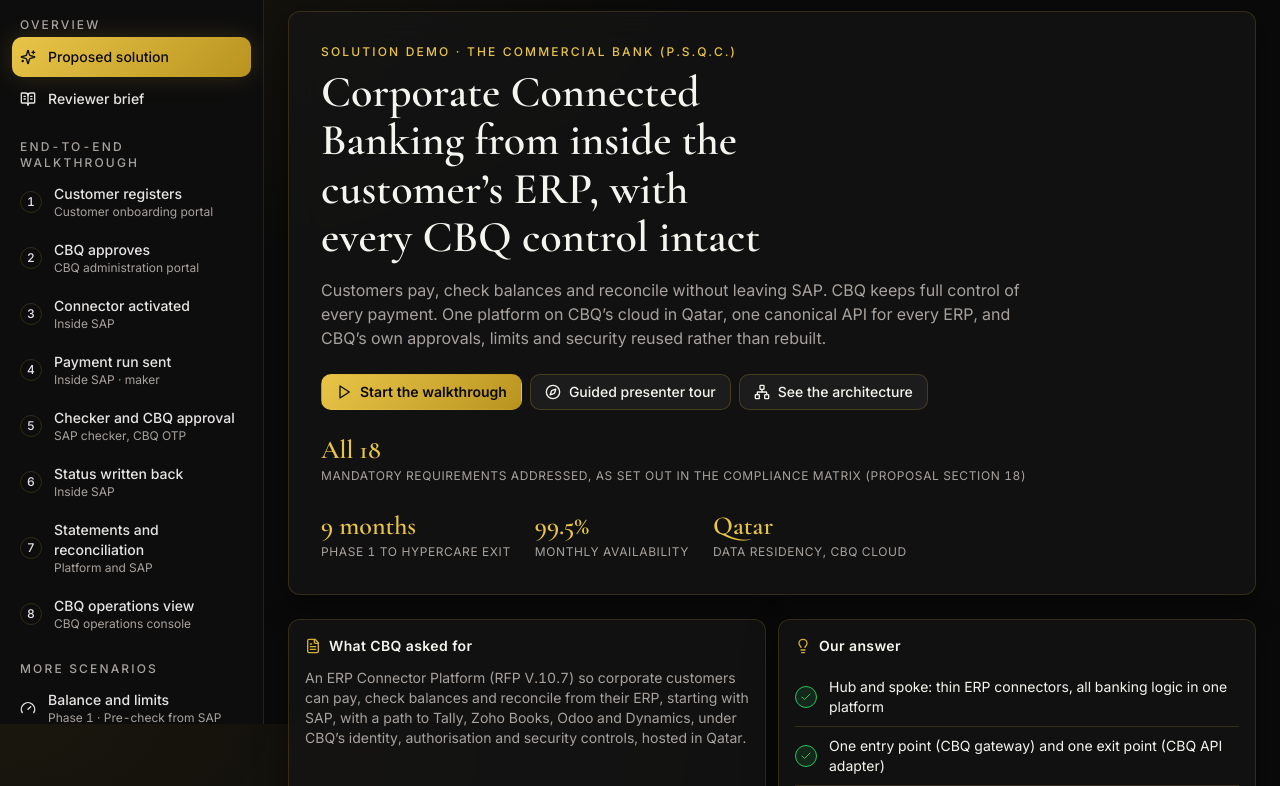
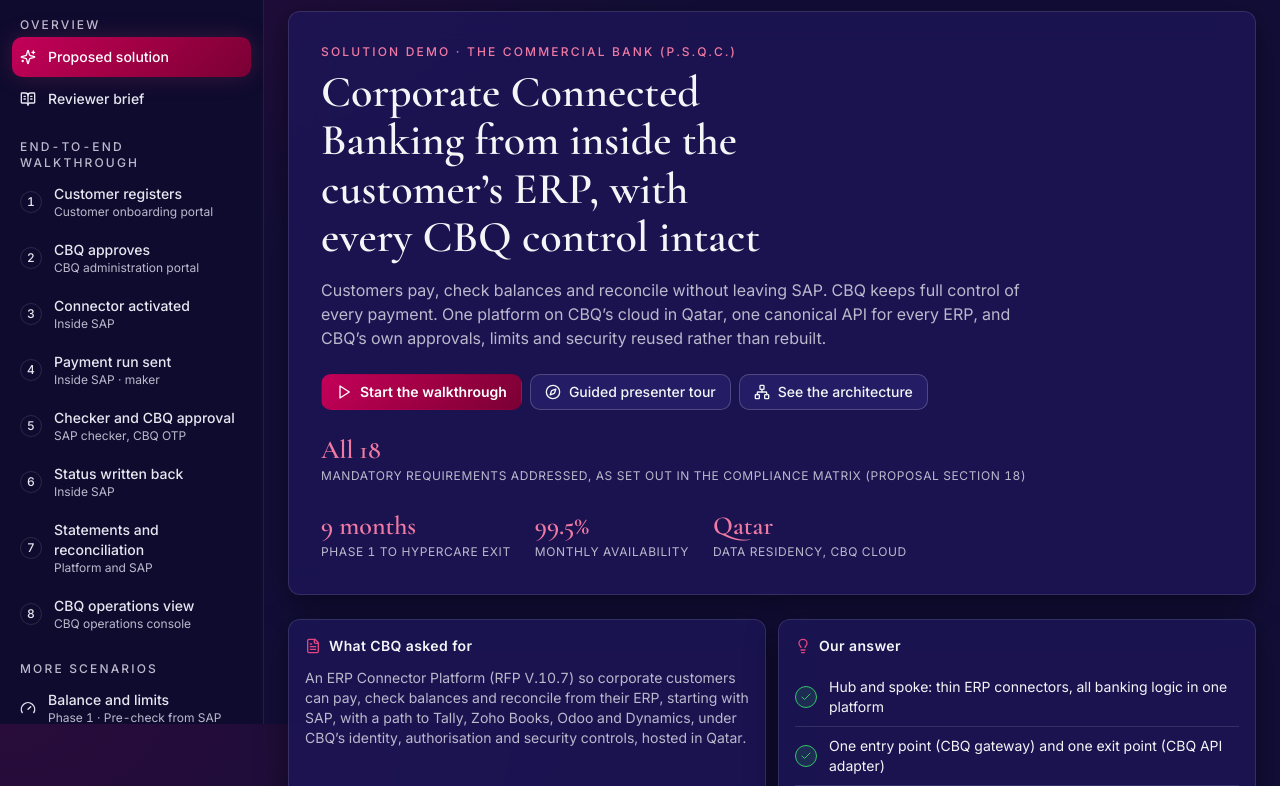
Before and after one commit to arabhilash0471/CBQ-Demo, a plain HTML site: page index.html in a window 1280 px wide. Shown: the part 76-862 px from the top of the page. Drawn offline with nearby package versions, Linux system fonts and the light colour scheme.

Commit message:
Add files via upload

```diff
--- a/assets/css/tokens.css
+++ b/assets/css/tokens.css
@@ -1,97 +1,97 @@
-/* IVL Executive Luxury Glass — tokens (dark default, light opt-in via data-theme) */
+/* IVL Executive Luxury Glass — tokens recoloured to the CBQ brand palette (www.cbq.com.qa): crimson #A40046, indigo #1E175B, light grey #F4F5F6. Light default in this local copy, dark via data-theme */
 :root,
 :root[data-theme="dark"] {
   color-scheme: dark;
-  --background: #0a0a0a;
-  --foreground: #f5f5f0;
-  --card: rgba(22, 22, 22, 0.72);
-  --card-foreground: #f5f5f0;
-  --popover: #141414;
-  --popover-foreground: #f5f5f0;
-  --primary: #d4af37;
-  --primary-foreground: #0a0a0a;
-  --gold-light: #e8c547;
-  --gold-deep: #b8941f;
-  --gold-gradient-start: #e8c547;
-  --gold-gradient-mid: #d4af37;
-  --gold-gradient-end: #b8941f;
-  --on-gold: #0a0a0a;
-  --secondary: #1c1c1c;
-  --secondary-foreground: #f5f5f0;
-  --muted: #1c1c1c;
-  --muted-foreground: #a8a29e;
-  --accent: rgba(212, 175, 55, 0.1);
-  --accent-foreground: #f2d675;
-  --border: rgba(212, 175, 55, 0.18);
-  --input: rgba(212, 175, 55, 0.22);
-  --ring: #e8c547;
-  --success: #22c55e;
+  --background: #120e38;
+  --foreground: #f4f5f6;
+  --card: rgba(30, 23, 91, 0.72);
+  --card-foreground: #f4f5f6;
+  --popover: #1a1450;
+  --popover-foreground: #f4f5f6;
+  --primary: #e2457f;
+  --primary-foreground: #120e38;
+  --gold-light: #f07aa3;
+  --gold-deep: #a40046;
+  --gold-gradient-start: #c4005a;
+  --gold-gradient-mid: #a40046;
+  --gold-gradient-end: #7a0034;
+  --on-gold: #ffffff;
+  --secondary: #241d66;
+  --secondary-foreground: #f4f5f6;
+  --muted: #241d66;
+  --muted-foreground: #bdb8cc;
+  --accent: rgba(226, 69, 127, 0.12);
+  --accent-foreground: #f59ab9;
+  --border: rgba(244, 245, 246, 0.12);
+  --input: rgba(244, 245, 246, 0.2);
+  --ring: #e2457f;
+  --success: #34c46a;
   --warning: #f59e0b;
-  --destructive: #ef4444;
-  --info: #38bdf8;
-  --success-soft: rgba(34, 197, 94, 0.12);
-  --warning-soft: rgba(245, 158, 11, 0.12);
-  --destructive-soft: rgba(239, 68, 68, 0.12);
-  --info-soft: rgba(56, 189, 248, 0.12);
-  --chart-1: #d4af37;
-  --chart-2: #38bdf8;
-  --chart-3: #a78bfa;
-  --chart-4: #34d399;
-  --chart-5: #f472b6;
-  --chart-6: #fb923c;
-  --sidebar: #0d0d0d;
-  --sidebar-foreground: #e7e5e4;
-  --sidebar-border: rgba(212, 175, 55, 0.14);
+  --destructive: #ff5a5a;
+  --info: #4da8ff;
+  --success-soft: rgba(52, 196, 106, 0.14);
+  --warning-soft: rgba(245, 158, 11, 0.14);
+  --destructive-soft: rgba(255, 90, 90, 0.14);
+  --info-soft: rgba(77, 168, 255, 0.14);
+  --chart-1: #e2457f;
+  --chart-2: #4da8ff;
+  --chart-3: #b79a56;
+  --chart-4: #34c46a;
+  --chart-5: #afa9b2;
+  --chart-6: #f59e0b;
+  --sidebar: #0e0b2e;
+  --sidebar-foreground: #e8e6f0;
+  --sidebar-border: rgba(244, 245, 246, 0.08);
   --shadow-glass: 0 8px 32px rgba(0, 0, 0, 0.45);
-  --glow-gold: 0 0 24px rgba(212, 175, 55, 0.18);
-  --backdrop: rgba(0, 0, 0, 0.6);
-  --canvas-glow: radial-gradient(1200px 600px at 0% 0%, rgba(212, 175, 55, 0.08), transparent 60%);
-  --code-bg: #0f0f0f;
+  --glow-gold: 0 0 24px rgba(226, 69, 127, 0.2);
+  --backdrop: rgba(8, 6, 28, 0.6);
+  --canvas-glow: radial-gradient(1200px 600px at 0% 0%, rgba(164, 0, 70, 0.16), transparent 60%);
+  --code-bg: #0e0b2e;
 }
 
 :root[data-theme="light"] {
   color-scheme: light;
-  --background: #f7f5ef;
-  --foreground: #1c1917;
-  --card: rgba(255, 255, 255, 0.78);
-  --card-foreground: #1c1917;
+  --background: #f4f5f6;
+  --foreground: #212529;
+  --card: rgba(255, 255, 255, 0.86);
+  --card-foreground: #212529;
   --popover: #ffffff;
-  --popover-foreground: #1c1917;
-  --primary: #8a6a12;
+  --popover-foreground: #212529;
+  --primary: #a40046;
   --primary-foreground: #ffffff;
-  --gold-light: #7a5c0e;
-  --gold-deep: #5c450a;
-  --secondary: #ede9df;
-  --secondary-foreground: #1c1917;
-  --muted: #ede9df;
-  --muted-foreground: #57534e;
-  --accent: rgba(184, 148, 31, 0.12);
-  --accent-foreground: #5c450a;
-  --border: rgba(138, 106, 18, 0.22);
-  --input: rgba(138, 106, 18, 0.32);
-  --ring: #8a6a12;
-  --success: #15803d;
+  --gold-light: #8c003c;
+  --gold-deep: #6e0030;
+  --secondary: #e8e9ee;
+  --secondary-foreground: #212529;
+  --muted: #e8e9ee;
+  --muted-foreground: #586a76;
+  --accent: rgba(164, 0, 70, 0.08);
+  --accent-foreground: #7a0034;
+  --border: rgba(30, 23, 91, 0.14);
+  --input: rgba(30, 23, 91, 0.24);
+  --ring: #a40046;
+  --success: #17803a;
   --warning: #a16207;
-  --destructive: #b91c1c;
-  --info: #0369a1;
-  --success-soft: rgba(21, 128, 61, 0.1);
+  --destructive: #bc0000;
+  --info: #0068c9;
+  --success-soft: rgba(37, 178, 74, 0.1);
   --warning-soft: rgba(161, 98, 7, 0.1);
-  --destructive-soft: rgba(185, 28, 28, 0.08);
-  --info-soft: rgba(3, 105, 161, 0.08);
-  --chart-1: #b8941f;
-  --chart-2: #0284c7;
-  --chart-3: #7c3aed;
-  --chart-4: #059669;
-  --chart-5: #db2777;
-  --chart-6: #ea580c;
-  --sidebar: #fbfaf6;
-  --sidebar-foreground: #292524;
-  --sidebar-border: rgba(138, 106, 18, 0.18);
-  --shadow-glass: 0 8px 28px rgba(28, 25, 23, 0.08);
-  --glow-gold: 0 0 24px rgba(184, 148, 31, 0.18);
-  --backdrop: rgba(28, 25, 23, 0.35);
-  --canvas-glow: radial-gradient(1200px 600px at 0% 0%, rgba(184, 148, 31, 0.08), transparent 60%);
-  --code-bg: #f1ede3;
+  --destructive-soft: rgba(188, 0, 0, 0.08);
+  --info-soft: rgba(0, 129, 248, 0.08);
+  --chart-1: #a40046;
+  --chart-2: #1e175b;
+  --chart-3: #0081f8;
+  --chart-4: #25b24a;
+  --chart-5: #b79a56;
+  --chart-6: #586a76;
+  --sidebar: #ffffff;
+  --sidebar-foreground: #212529;
+  --sidebar-border: rgba(30, 23, 91, 0.1);
+  --shadow-glass: 0 8px 28px rgba(30, 23, 91, 0.08);
+  --glow-gold: 0 0 24px rgba(164, 0, 70, 0.16);
+  --backdrop: rgba(30, 23, 91, 0.35);
+  --canvas-glow: radial-gradient(1200px 600px at 0% 0%, rgba(164, 0, 70, 0.06), transparent 60%);
+  --code-bg: #ecedf1;
 }
 
 :root {
@@ -119,3 +119,23 @@
   --trace-w: 340px;
   --ease: cubic-bezier(0.2, 0.7, 0.2, 1);
 }
+
+/* Top bar in CBQ crimson #A40046 (both themes). Colours only: the values below apply inside the top bar and nowhere else. */
+.topbar {
+  --card: #a40046;
+  --border: rgba(255, 255, 255, 0.18);
+  --input: rgba(255, 255, 255, 0.35);
+  --foreground: #ffffff;
+  --gold-light: #ffffff;
+  --muted: rgba(255, 255, 255, 0.14);
+  --muted-foreground: #ffffff;
+  --secondary: rgba(255, 255, 255, 0.14);
+  --secondary-foreground: #ffffff;
+  --accent: rgba(255, 255, 255, 0.18);
+  --accent-foreground: #ffffff;
+  --primary: #ffffff;
+  --primary-foreground: #a40046;
+  --gold-gradient: linear-gradient(135deg, #ffffff, #ffffff);
+  --on-gold: #a40046;
+  color: #ffffff;
+}
```
